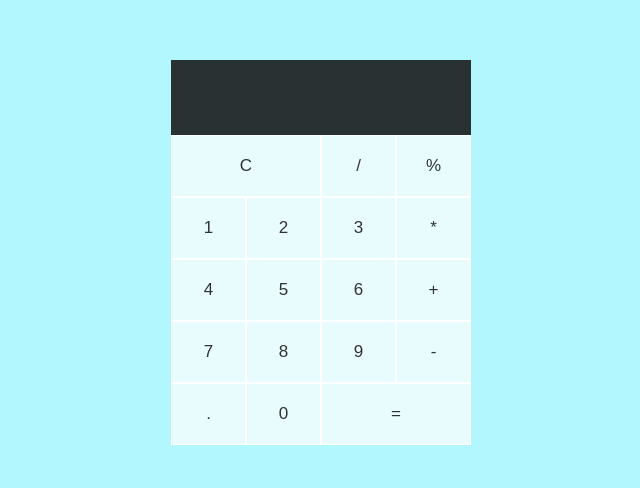
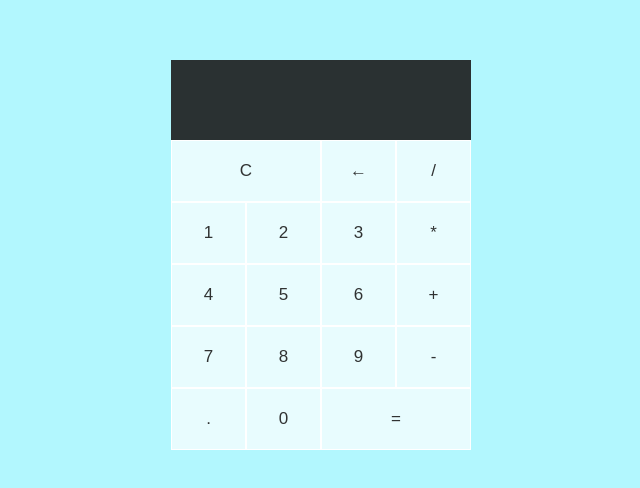
Before and after one commit to lxndrbukin/Calculator, a plain HTML site: page index.html in a window 1280 px wide. Shown: the part 196-684 px from the top of the page, without its empty margins (319-959 px from the left). Drawn offline with Linux system fonts and the light colour scheme.

Commit message:
Complete refactor of the code and structure

```diff
--- a/index.html
+++ b/index.html
@@ -8,7 +8,31 @@
     <title>Calculator</title>
 </head>
 <body>
-    <div id="root"></div>
+    <div id="root">
+        <div class="calculator">
+            <input class="input-screen" />
+            <div class="btns">
+                <button class="btn wide">C</button>
+                <button class="btn">←</button>
+                <button class="btn">/</button>
+                <button class="btn">1</button>
+                <button class="btn">2</button>
+                <button class="btn">3</button>
+                <button class="btn">*</button>
+                <button class="btn">4</button>
+                <button class="btn">5</button>
+                <button class="btn">6</button>
+                <button class="btn">+</button>
+                <button class="btn">7</button>
+                <button class="btn">8</button>
+                <button class="btn">9</button>
+                <button class="btn">-</button>
+                <button class="btn">.</button>
+                <button class="btn">0</button>
+                <button class="btn wide">=</button>
+            </div>
+        </div>
+    </div>
 
     <script src="index.js"></script>
 </body>
--- a/index.js
+++ b/index.js
@@ -1,54 +1,29 @@
 // variables
 const root = document.querySelector('#root');
-const calculator = document.createElement('div');
-const input = document.createElement('input');
-const btnsContainer = document.createElement('div');
-let btn;
-const allBtns = document.getElementsByClassName('btn');
-const btnArray = ["C", "/", "%", 1, 2, 3, "*", 4, 5, 6, "+", 7, 8, 9, "-", ".", 0, "="];
+const inputScreen = document.querySelector('.input-screen');
+const btns = Array.from(document.getElementsByClassName('btn'));
 
-
-//render the Calculator
-calculator.classList.add('calculator');
-root.appendChild(calculator);
-
-input.classList.add('input-screen');
-btnsContainer.classList.add('btns');
-
-const renderCalculator = _ => {
-    //render input screen
-    calculator.appendChild(input);
-    //render buttons
-    btnArray.forEach(button => {
-        btn = document.createElement('button');
-        btn.className = 'btn';
-        btn.textContent = button;
-        btn.textContent === "C" ? btn.classList.add('clear') : btn.classList.remove('clear');
-        btn.textContent === "=" ? btn.classList.add('calc') : btn.classList.remove('calc');
-        btn.textContent === "C" || btn.textContent === "=" ? btn.classList.add('wide') : btn.classList.remove('wide');
-        btnsContainer.appendChild(btn);
-    });
-    calculator.appendChild(btnsContainer);
-    //adding event listener to display button value in input field
-    for (let i = 0; i < allBtns.length; i++) {
-        if (allBtns[i].textContent !== "=" && allBtns[i].textContent !== "C" && allBtns[i].textContent !== "%") {
-            allBtns[i].addEventListener('click', () => {
-                input.value+=allBtns[i].textContent;
-            })
-        } else if (allBtns[i].textContent === "C") {
-            allBtns[i].addEventListener('click', () => {
-                input.value = "";
-            })
+btns.map(btn => {
+    btn.addEventListener('click', e => {
+        btn.classList.add('active');
+        switch (e.target.innerText) {
+            case 'C':
+                inputScreen.value = "";
+                break;
+            case '=':
+                try {
+                    inputScreen.value = eval(inputScreen.value);
+                } catch {
+                    inputScreen.value = "Error"
+                }
+                break;
+            case '←':
+                if (inputScreen.value) {
+                    inputScreen.value = inputScreen.value.slice(0, -1);
+                }
+                break;
+            default:
+                inputScreen.value += e.target.innerText;
         }
-    }
-    //adding event listener to calc the input field value
-    const calc = document.querySelector('.calc');
-    calc.addEventListener('click', () => {
-        let x = input.value;
-        let y = eval(x);
-        input.value = y;
     })
-}
-
-//invoke function to render the Calculator
-renderCalculator();
+})
--- a/styles.css
+++ b/styles.css
@@ -24,13 +24,15 @@ body {
 }
 
 .input-screen {
-    width: 100%;
-    height: 75px;
+    width: calc(100% - 20px);
+    height: 80px;
     border: none;
     background-color: var(--dark);
-    padding: 0;
+    padding: 0 10px 0 10px;
     color: var(--white-one);
     font-size: 30px;
+    pointer-events: none;
+    text-align: right;
 }
 
 .input-screen:focus {
```
